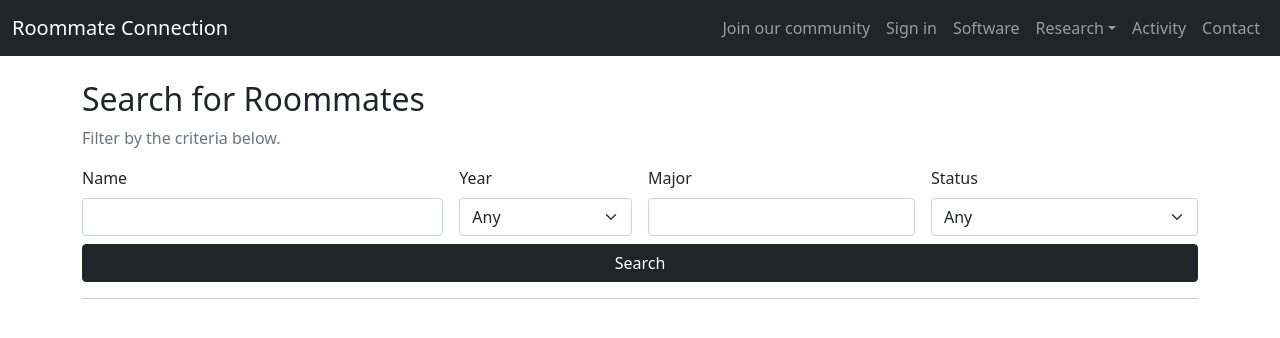
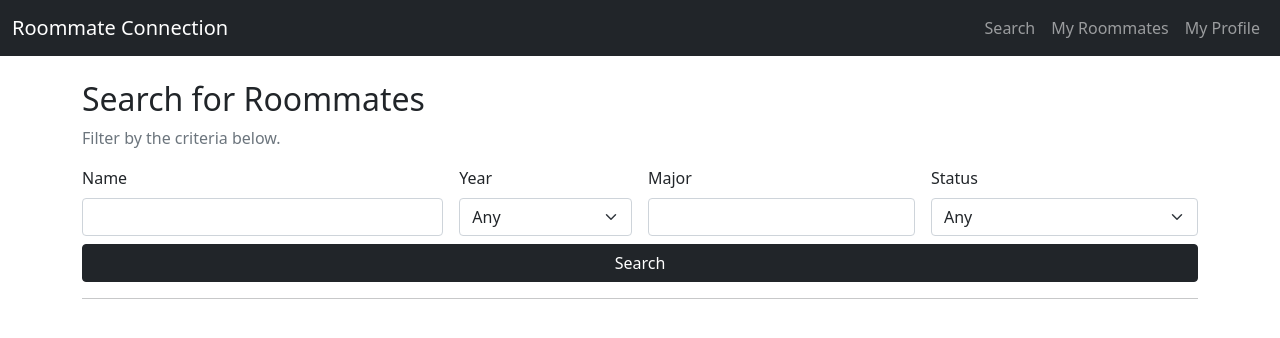
Before and after one commit to tugu-baterdene/database_project, a PHP site: page /search.php in a window 1280 px wide. Shown: the top 338 px of the page. Run offline with PHP 8.4, Linux system fonts and the light colour scheme.

Commit message:
changed tabs on header

```diff
--- a/header.php
+++ b/header.php
@@ -9,38 +9,14 @@
       </button>
       <div class="collapse navbar-collapse" id="collapsibleNavbar">
         <ul class="navbar-nav ms-auto">
-          <!-- check if currently logged in, display Log out button
-               otherwise, display sign up and log in buttons -->
-          <?php if (!isset($_SESSION['username'])) { ?>
-            <li class="nav-item">
-              <a class="nav-link" href="register.php">Join our community</a>
-            </li>
-            <li class="nav-item">
-              <a class="nav-link" href="signin.php">Sign in</a>
-            </li>
-          <?php  } else { ?>
-            <li class="nav-item">
-              <a class="nav-link" href="signout.php">Sign out</a>
-            </li>
-          <?php } ?>
-
           <li class="nav-item">
-            <a class="nav-link" href="#">Software</a>
+            <a class="nav-link" href="search.php">Search</a>
           </li>
-          <li class="nav-item dropdown">
-            <a class="nav-link dropdown-toggle" href="#" id="dropdown01" role="button" data-bs-toggle="dropdown" aria-expanded="false">Research</a>
-            <ul class="dropdown-menu" aria-labelledby="dropdown01">
-              <li><a class="dropdown-item" href="#">Design</a></li>
-              <li><a class="dropdown-item" href="#">Development</a></li>
-              <li><a class="dropdown-item" href="#">Testing</a></li>
-              <li><a class="dropdown-item" href="#">Maintenance</a></li>
-            </ul>
+		  <li class="nav-item">
+            <a class="nav-link" href="search.php">My Roommates</a>
           </li>
           <li class="nav-item">
-            <a class="nav-link" href="#">Activity</a>
-          </li>
-          <li class="nav-item">
-            <a class="nav-link" href="#">Contact</a>
+            <a class="nav-link" href="profile.php">My Profile</a>
           </li>
         </ul>
       </div>
```
